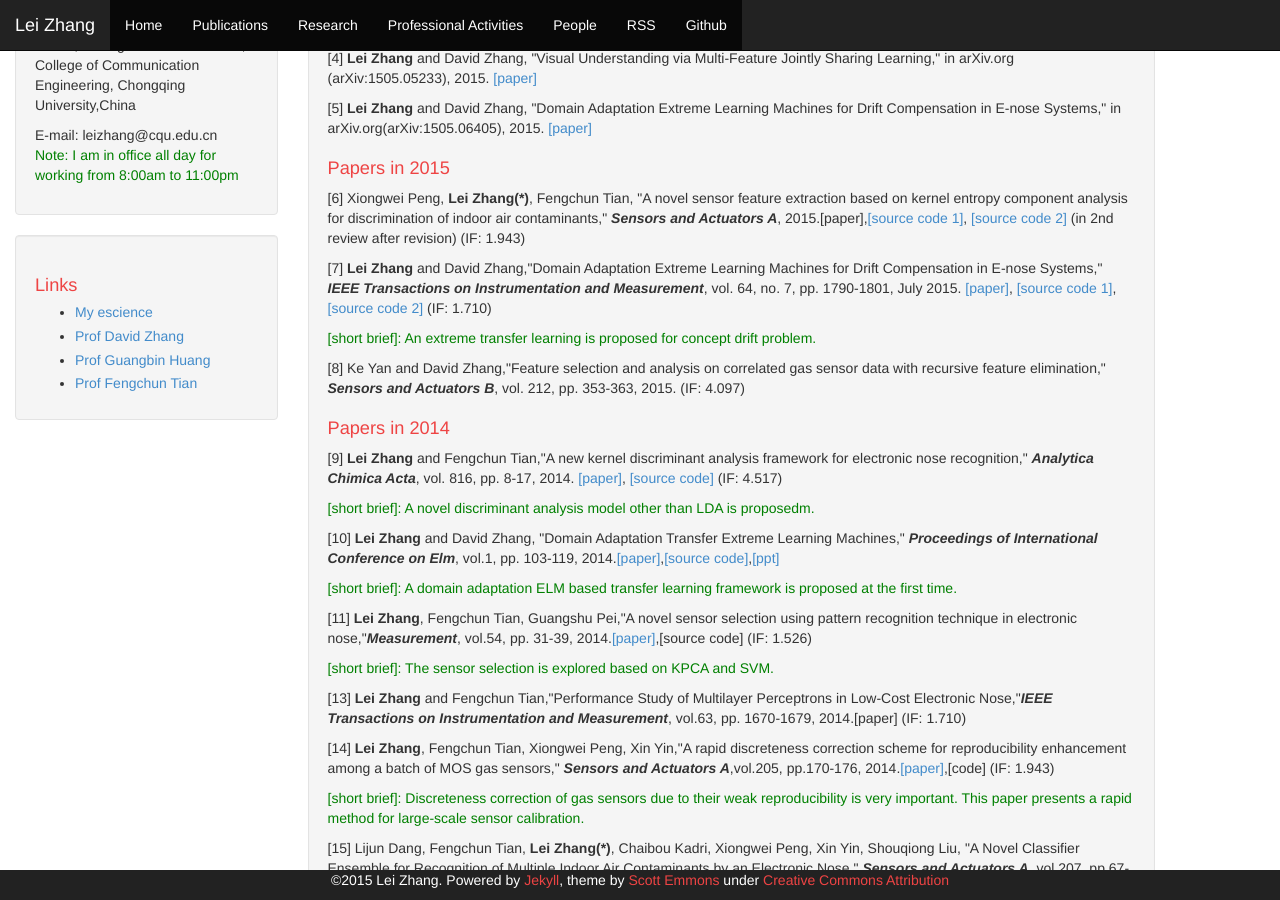
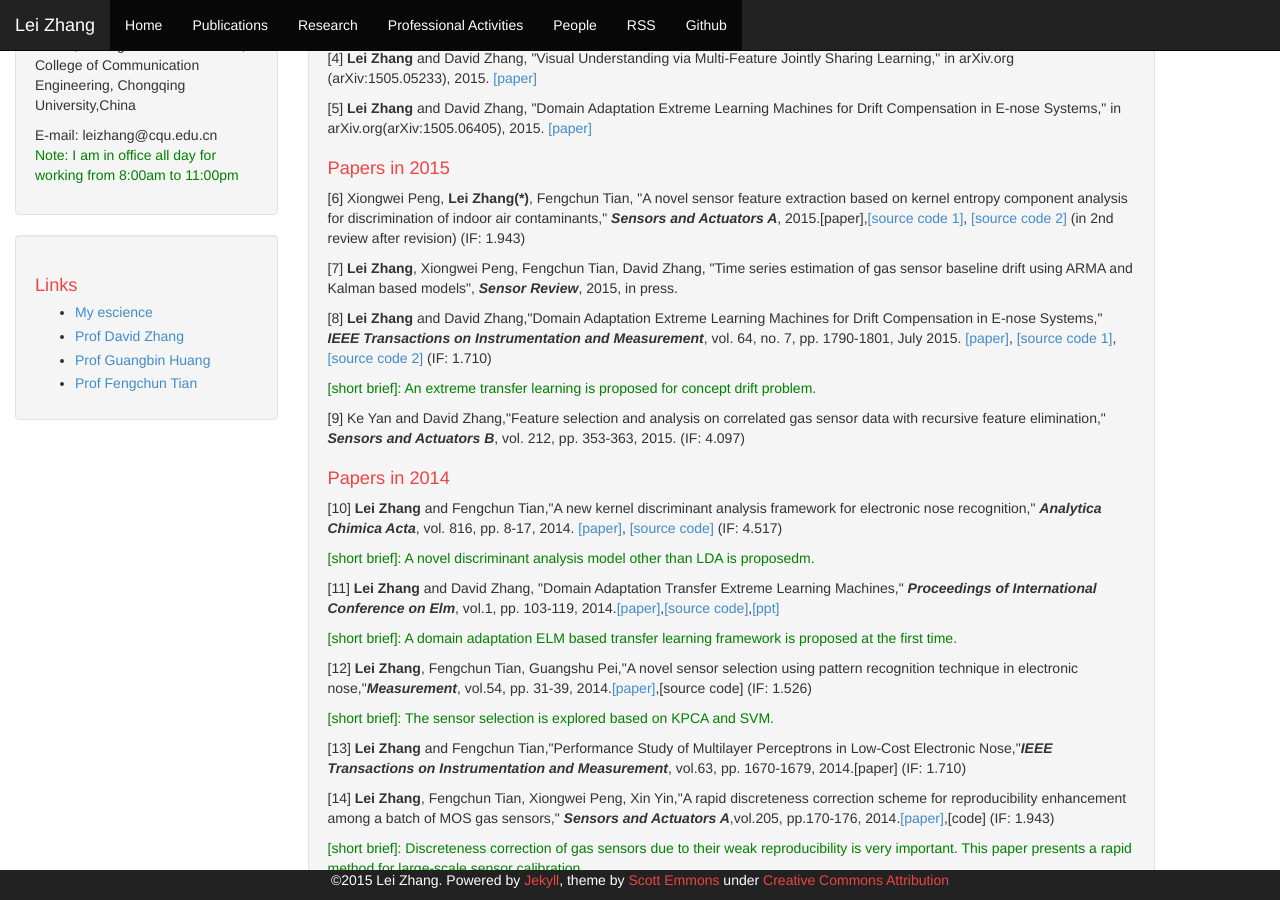
Before and after one commit to DrLeiZhang/website, a Jekyll site: the page built from publications.html, in a window 1280 px wide and 900 px high, scrolled down 355 px. Built offline with Jekyll 4.4.1, drawn with Linux system fonts in a browser that asks for light colours; Markdown is read by kramdown in place of the engine named in the settings.

Commit message:
Update
Signed-off-by: leizhang@cqu.edu.cn <leizhang@cqu.edu.cn>

```diff
--- a/publications.html
+++ b/publications.html
@@ -10,25 +10,33 @@ layout: default
     <h2>Publications</h2>
 <h1>Papers in reprints</h1>
 <p>[1] <B>Lei Zhang</B> and David Zhang,"SVM and ELM: Who Wins? Object Recognition with Deep Convolutional Features from ImageNet," Tech. Report, in arXiv:1506.02509, 2015. <a href="http://arxiv.org/abs/1506.02509">[paper]</a>,<a href="resources/DataCode_ELM_CNN.rar">[data and source code]</a></p>
+
 <p>[2] <B>Lei Zhang</B> and David Zhang,"Robust Visual Knowledge Transfer via EDA,"in arXiv.org(arXiv:1505.04382), 2015. <a href="http://arxiv.org/abs/1505.04382">[paper]</a></p>
+
 <p>[3] <B>Lei Zhang</B> and David Zhang, "Evolutionary Cost-sensitive Extreme Learning Machine and Subspace Extension," in arXiv.org (arXiv:1505.04373), 2015. <a href="http://arxiv.org/abs/1505.04373">[paper]</a></p>
+
 <p>[4] <B>Lei Zhang</B> and David Zhang, "Visual Understanding via Multi-Feature Jointly Sharing Learning," in arXiv.org (arXiv:1505.05233), 2015. <a href="http://arxiv.org/abs/1505.05233">[paper]</a></p>
+
 <p>[5] <B>Lei Zhang</B> and David Zhang, "Domain Adaptation Extreme Learning Machines for Drift Compensation in E-nose Systems," in arXiv.org(arXiv:1505.06405), 2015. <a href="http://arxiv.org/abs/1505.06405">[paper]</a></p>
 
     <h1>Papers in 2015</h1>
 <p>[6] Xiongwei Peng, <B>Lei Zhang(*)</B>, Fengchun Tian, "A novel sensor feature extraction based on kernel entropy component analysis for discrimination of indoor air contaminants," <I><B>Sensors and Actuators A</B></I>, 2015.[paper],<a href="resources/KECA-LSSVM_code_demo.rar">[source code 1]</a>, <a href="resources/KECA-SVM_code_demo.rar"> [source code 2]</a> (in 2nd review after revision) (IF: 1.943)</p>
 
-<p>[7] <B>Lei Zhang</B> and David Zhang,"Domain Adaptation Extreme Learning Machines for Drift Compensation in E-nose Systems,"</a> <I><B>IEEE Transactions on Instrumentation and Measurement</B></I>, vol. 64, no. 7, pp. 1790-1801, July 2015.<a href="resources/DAELM.pdf"> [paper]</a>,<a href="resources/DAELM-S.rar"> [source code 1]</a>, <a href="resources/DAELM-T.rar"> [source code 2]</a> (IF: 1.710)</p>
+<p>[7] <B>Lei Zhang</B>, Xiongwei Peng, Fengchun Tian, David Zhang, "Time series estimation of gas sensor baseline drift using ARMA and Kalman based models", <I><B>Sensor Review</B></I>, 2015, in press.
+
+<p>[8] <B>Lei Zhang</B> and David Zhang,"Domain Adaptation Extreme Learning Machines for Drift Compensation in E-nose Systems,"</a> <I><B>IEEE Transactions on Instrumentation and Measurement</B></I>, vol. 64, no. 7, pp. 1790-1801, July 2015.<a href="resources/DAELM.pdf"> [paper]</a>,<a href="resources/DAELM-S.rar"> [source code 1]</a>, <a href="resources/DAELM-T.rar"> [source code 2]</a> (IF: 1.710)</p>
 <p style="color:green;">[short brief]: An extreme transfer learning is proposed for concept drift problem.</p>
-<p>[8] Ke Yan and David Zhang,"Feature selection and analysis on correlated gas sensor data with recursive feature elimination,"</a> <I><B>Sensors and Actuators B</B></I>, vol. 212, pp. 353-363, 2015. (IF: 4.097)</p>
+
+<p>[9] Ke Yan and David Zhang,"Feature selection and analysis on correlated gas sensor data with recursive feature elimination,"</a> <I><B>Sensors and Actuators B</B></I>, vol. 212, pp. 353-363, 2015. (IF: 4.097)</p>
+
     <h1>Papers in 2014</h1>
-<p>[9] <B>Lei Zhang</B> and Fengchun Tian,"A new kernel discriminant analysis framework for electronic nose recognition," <I><B>Analytica Chimica Acta</B></I>, vol. 816, pp. 8-17, 2014.<a href="resources/KNDA.pdf"> [paper]</a>,<a href="resources/KNDA_demo.rar"> [source code] </a>(IF: 4.517)</p>
+<p>[10] <B>Lei Zhang</B> and Fengchun Tian,"A new kernel discriminant analysis framework for electronic nose recognition," <I><B>Analytica Chimica Acta</B></I>, vol. 816, pp. 8-17, 2014.<a href="resources/KNDA.pdf"> [paper]</a>,<a href="resources/KNDA_demo.rar"> [source code] </a>(IF: 4.517)</p>
 <p style="color:green;">[short brief]: A novel discriminant analysis model other than LDA is proposedm.</p>
 
-<p>[10] <B>Lei Zhang</B> and David Zhang, "Domain Adaptation Transfer Extreme Learning Machines," <I><B>Proceedings of International Conference on Elm</B></I>, vol.1, pp. 103-119, 2014.<a href="resources/DAELM-S.pdf">[paper]</a>,<a href="resources/DAELM-S.rar">[source code]</a>,<a href="resources/ELM 2014 in Singapore-Lei Zhang">[ppt]</a></p>
+<p>[11] <B>Lei Zhang</B> and David Zhang, "Domain Adaptation Transfer Extreme Learning Machines," <I><B>Proceedings of International Conference on Elm</B></I>, vol.1, pp. 103-119, 2014.<a href="resources/DAELM-S.pdf">[paper]</a>,<a href="resources/DAELM-S.rar">[source code]</a>,<a href="resources/ELM 2014 in Singapore-Lei Zhang">[ppt]</a></p>
 <p style="color:green;">[short brief]: A domain adaptation ELM based transfer learning framework is proposed at the first time.</p>
 
-<p>[11] <B>Lei Zhang</B>, Fengchun Tian, Guangshu Pei,"A novel sensor selection using pattern recognition technique in electronic nose,"<I><B>Measurement</B></I>, vol.54, pp. 31-39, 2014.<a href="resources/Sensor selection.pdf">[paper]</a>,[source code] (IF: 1.526)</p>
+<p>[12] <B>Lei Zhang</B>, Fengchun Tian, Guangshu Pei,"A novel sensor selection using pattern recognition technique in electronic nose,"<I><B>Measurement</B></I>, vol.54, pp. 31-39, 2014.<a href="resources/Sensor selection.pdf">[paper]</a>,[source code] (IF: 1.526)</p>
 <p style="color:green;">[short brief]: The sensor selection is explored based on KPCA and SVM.</p>
 
 <p>[13] <B>Lei Zhang</B> and Fengchun Tian,"Performance Study of Multilayer Perceptrons in Low-Cost Electronic Nose,"<I><B>IEEE Transactions on Instrumentation and Measurement</B></I>, vol.63, pp. 1670-1679, 2014.[paper] (IF: 1.710)</p>
```
